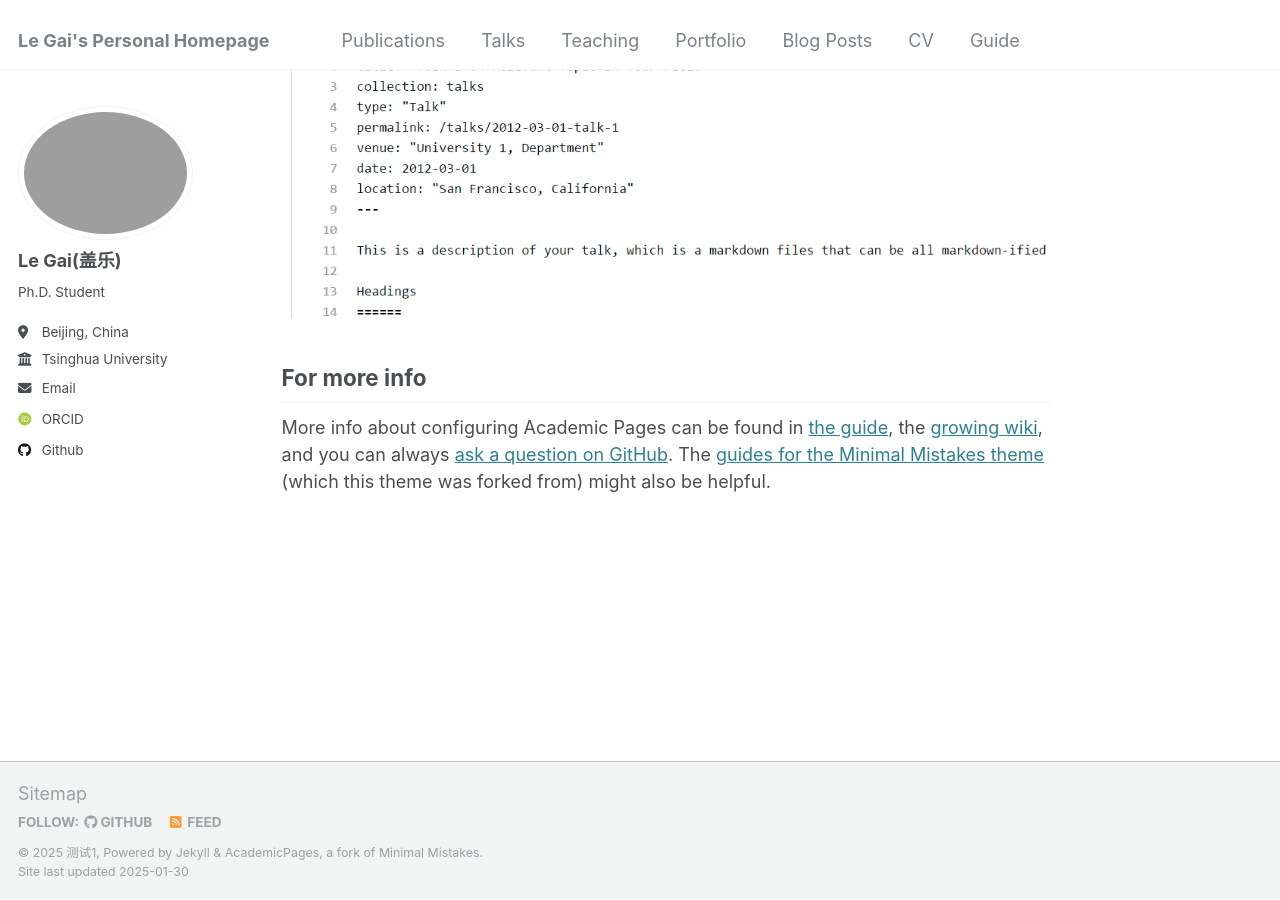
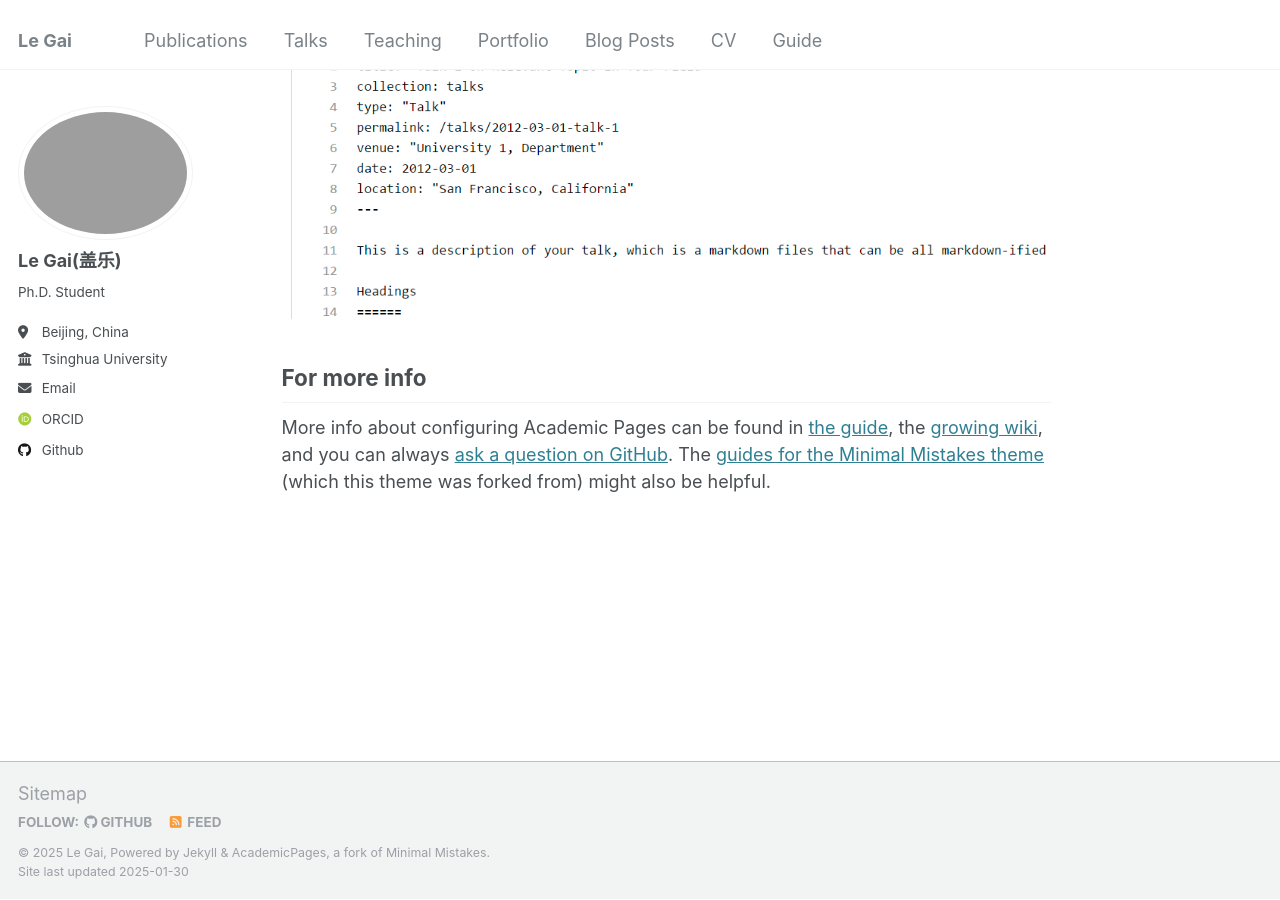
Before and after one commit to LeGai325/LeGai325.github.io, a Jekyll site: the page built from _pages/about.md, in a window 1280 px wide and 900 px high, scrolled down 2615 px. Built offline with Jekyll 4.4.1, drawn with Linux system fonts in a browser that asks for light colours; some web fonts are replaced.

Commit message:
Update _config.yml

```diff
--- a/_config.yml
+++ b/_config.yml
@@ -8,9 +8,9 @@
 
 # Basic Site Settings
 locale                   : "en-US"
-title                    : "Le Gai's Personal Homepage"
+title                    : "Le Gai"
 title_separator          : "-"
-name                     : "测试1"
+name                     : "Le Gai"
 description              : "测试2"
 url                      : https://xdugaile.github.io # the base hostname & protocol for your site e.g. "https://[your GitHub username].github.io"
 baseurl                  : "" # the subpath of your site, e.g. "/blog"
```
